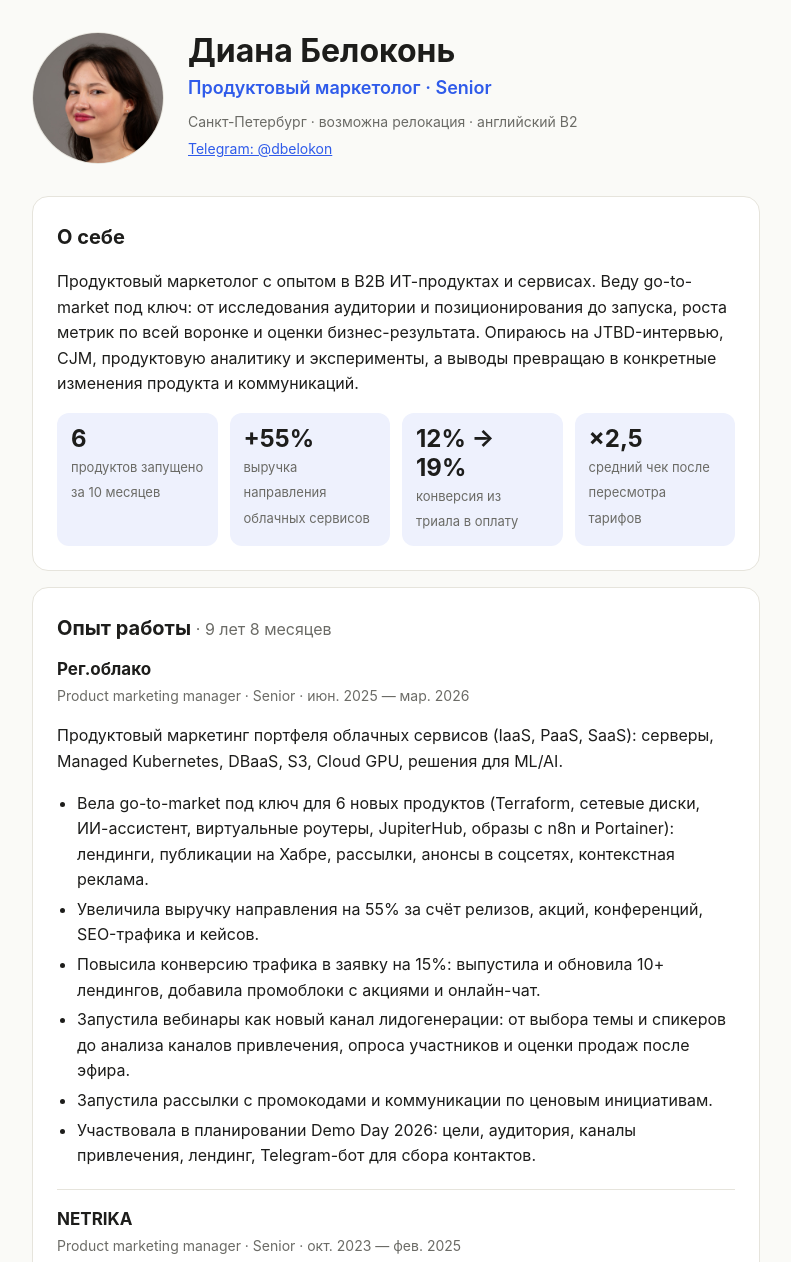
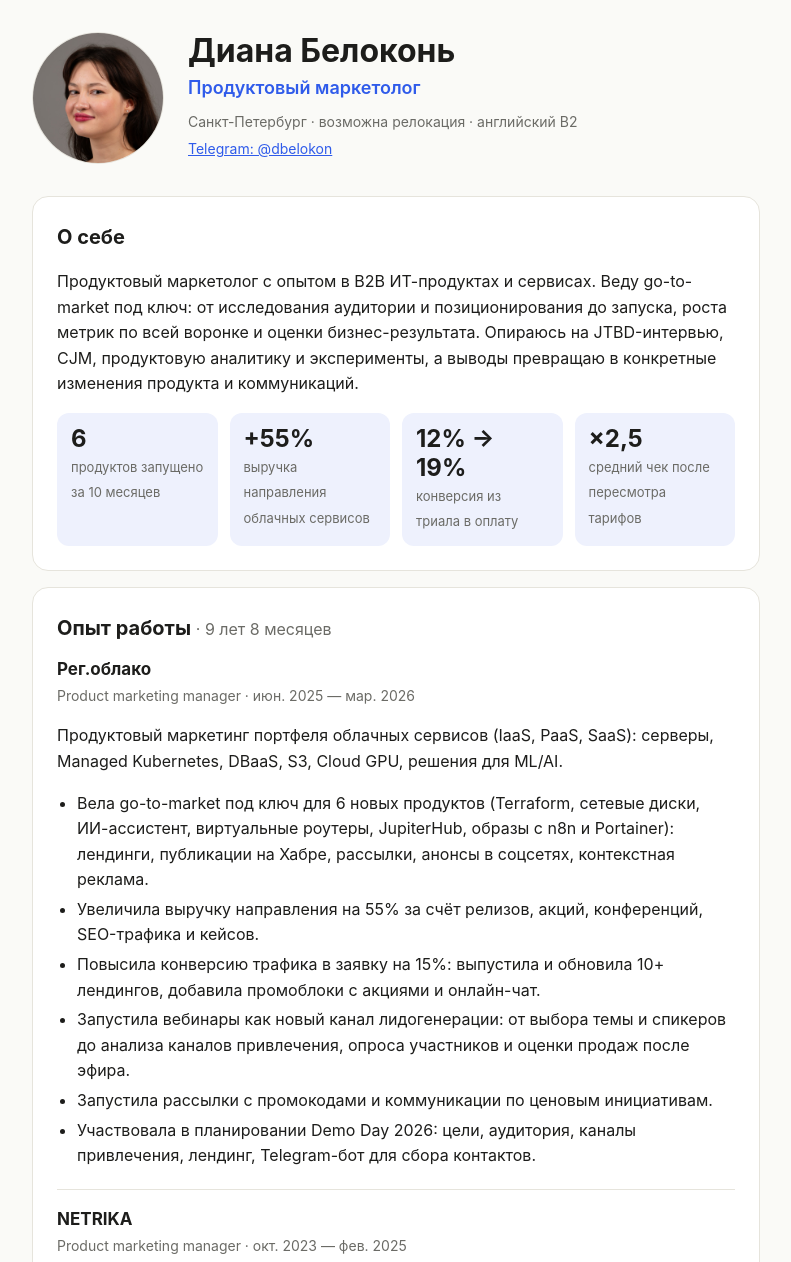
Before and after one commit to Dbelokon-cpu/resume, a plain HTML site: page index.html in a window 1280 px wide. Shown: the top 1262 px of the page, without its empty margins (244-1035 px from the left). Drawn offline with Linux system fonts and the light colour scheme.

Commit message:
Remove Senior label

```diff
--- a/index.html
+++ b/index.html
@@ -4,7 +4,7 @@
 <meta charset="utf-8">
 <meta name="viewport" content="width=device-width, initial-scale=1">
 <title>Диана Белоконь — продуктовый маркетолог</title>
-<meta name="description" content="Продуктовый маркетолог (Senior). Go-to-market, рост метрик по воронке, JTBD и продуктовая аналитика.">
+<meta name="description" content="Продуктовый маркетолог. Go-to-market, рост метрик по воронке, JTBD и продуктовая аналитика.">
 <style>
 :root{--bg:#fafaf7;--card:#fff;--text:#1d1d1b;--muted:#6b6b66;--line:#e6e4dc;--accent:#2f5bea;--chip:#eef1fd}
 @media (prefers-color-scheme:dark){:root{--bg:#141413;--card:#1d1d1b;--text:#f1f0ea;--muted:#a3a29a;--line:#2f2f2c;--accent:#8fa8ff;--chip:#232a47}}
@@ -44,7 +44,7 @@ dd{margin:0}
   <img src="photo.jpg" alt="Диана Белоконь">
   <div>
     <h1>Диана Белоконь</h1>
-    <p class="role">Продуктовый маркетолог · Senior</p>
+    <p class="role">Продуктовый маркетолог</p>
     <p class="meta">Санкт-Петербург · возможна релокация · английский B2</p>
     <p class="meta"><a href="https://t.me/dbelokon">Telegram: @dbelokon</a></p>
   </div>
@@ -66,7 +66,7 @@ dd{margin:0}
 
   <div class="job">
     <h3>Рег.облако</h3>
-    <p class="sub">Product marketing manager · Senior · июн. 2025 — мар. 2026</p>
+    <p class="sub">Product marketing manager · июн. 2025 — мар. 2026</p>
     <p>Продуктовый маркетинг портфеля облачных сервисов (IaaS, PaaS, SaaS): серверы, Managed Kubernetes, DBaaS, S3, Cloud GPU, решения для ML/AI.</p>
     <ul>
       <li>Вела go-to-market под ключ для 6 новых продуктов (Terraform, сетевые диски, ИИ-ассистент, виртуальные роутеры, JupiterHub, образы с n8n и Portainer): лендинги, публикации на Хабре, рассылки, анонсы в соцсетях, контекстная реклама.</li>
@@ -80,7 +80,7 @@ dd{margin:0}
 
   <div class="job">
     <h3>NETRIKA</h3>
-    <p class="sub">Product marketing manager · Senior · окт. 2023 — фев. 2025</p>
+    <p class="sub">Product marketing manager · окт. 2023 — фев. 2025</p>
     <ul>
       <li>Выстроила discovery: сегментация аудитории, интервью, сценарии использования, анализ обратной связи. На этой основе разработала позиционирование, ценностные предложения и сообщения для разных сегментов.</li>
       <li>Проверила каналы привлечения (выставки, прямые продажи, рекомендации, партнёрства) и выбрала самый результативный: продажи через интеграторов и дистрибьюторов. Сформировала пайплайн на 60 млн ₽, увеличила число пилотных проектов.</li>
@@ -91,7 +91,7 @@ dd{margin:0}
 
   <div class="job">
     <h3>Атлассофт</h3>
-    <p class="sub">Product Manager · Senior · апр. 2021 — фев. 2023</p>
+    <p class="sub">Product Manager · апр. 2021 — фев. 2023</p>
     <p>Портфель B2B-приложений для Jira на глобальном рынке: продуктовый план, бэклог, клиентский опыт.</p>
     <ul>
       <li>Увеличила прибыль на 48% год к году: рост конверсии в триал и оплату, рост среднего чека, продуктовая аналитика.</li>
```
